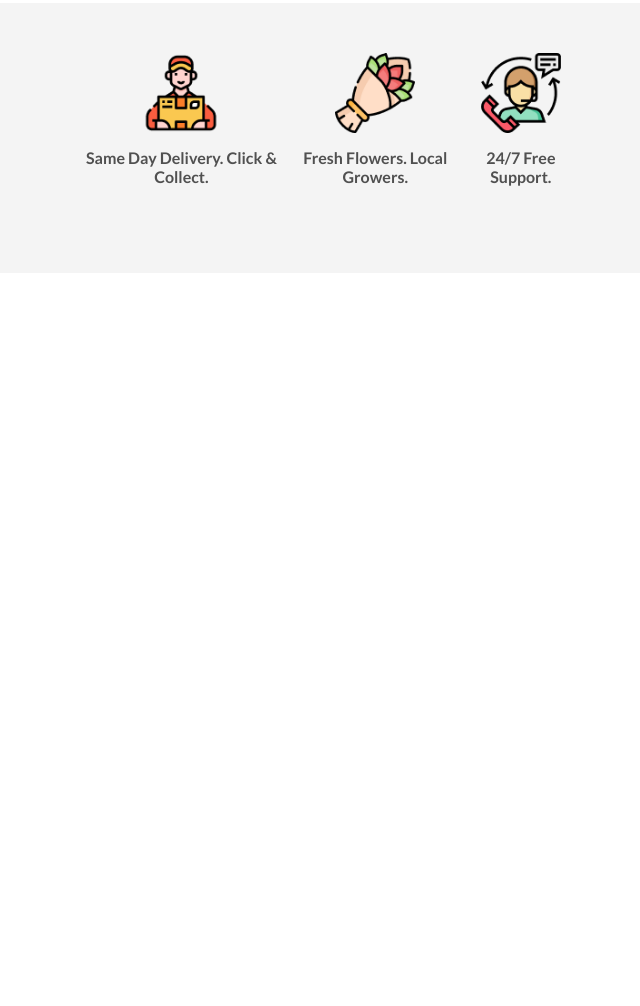
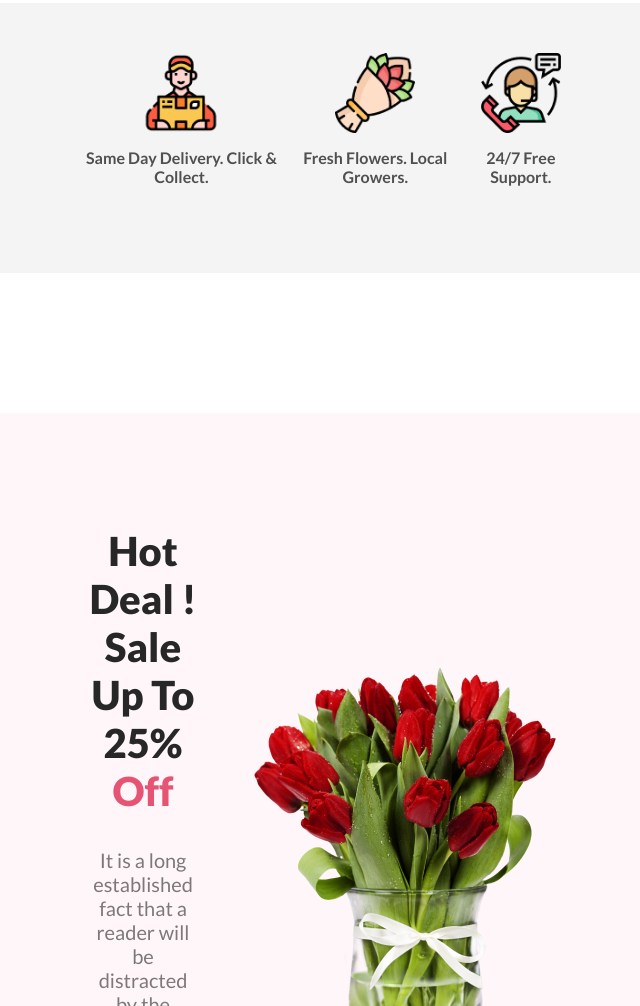
Before and after one commit to TanimShahriar/First-programmingHero-assignment, a plain HTML site: page index.html in a window 1280 px wide. Shown: the part 1794-2800 px from the top of the page, without its empty margins (313-953 px from the left). Before the commit the page ends 2207 px from the top, so only its background shows below. Drawn offline with Linux system fonts and the light colour scheme.

Commit message:
sale section completed

```diff
--- a/index.html
+++ b/index.html
@@ -80,6 +80,22 @@
     </section>
 
     <!-- support section end -->
+    <!-- sale section started -->
+    <section class="sale">
+      <div class="sale-section">
+        <div class="sale-content">
+          <h2>Hot Deal ! Sale Up To 25% <span class="text-color">Off</span></h2>
+          <p class="margin-p">It is a long established fact that a reader will be distracted by the readable </p>
+          <p>content of a page when looking at its layout.</p>
+          <button class="sign-up-btn">Sign Up</button>
+        </div>
+        <div class="sale-img">
+          <img src="assets/pngwing 8.png" alt="">
+        </div>
+      </div>
+    </section>
+
+    <!-- sale section end -->
 
   </header>
 
--- a/style.css
+++ b/style.css
@@ -43,12 +43,12 @@ body {
 }
 
 .shop-btn {
-  padding: 20px 43px;
+  padding: 15px 35px;
   border-radius: 8px;
   background: #E55473;
   color: #FFF;
   font-size: 20px;
-  font-weight: 700;
+  font-weight: 500;
   border: 0;
 }
 
@@ -177,3 +177,56 @@ body {
 }
 
 /* service section end */
+
+/* sale section started  */
+.sale {
+  border-radius: 8px;
+  background: rgba(229, 84, 115, 0.05);
+  padding: 80px 400px;
+}
+
+.sale-section {
+  display: flex;
+  gap: 50px;
+  justify-content: space-around;
+  align-items: center;
+}
+
+.sale-content {
+  text-align: center;
+}
+
+.sale-content h2 {
+  color: #272727;
+  font-size: 40px;
+  font-weight: 800;
+  text-align: center;
+}
+
+.text-color {
+  color: #E55473;
+}
+
+.sale-content p {
+  color: rgba(39, 39, 39, 0.60);
+  text-align: center;
+  font-size: 20px;
+  font-weight: 400;
+}
+
+.margin-p {
+  margin-bottom: -15px;
+}
+
+.sign-up-btn {
+  margin-top: 20px;
+  color: #FFF;
+  font-size: 20px;
+  font-weight: 500;
+  border-radius: 5px;
+  background: #E55473;
+  border: 0;
+  padding: 12px 30px;
+}
+
+/* sale section end  */
```
